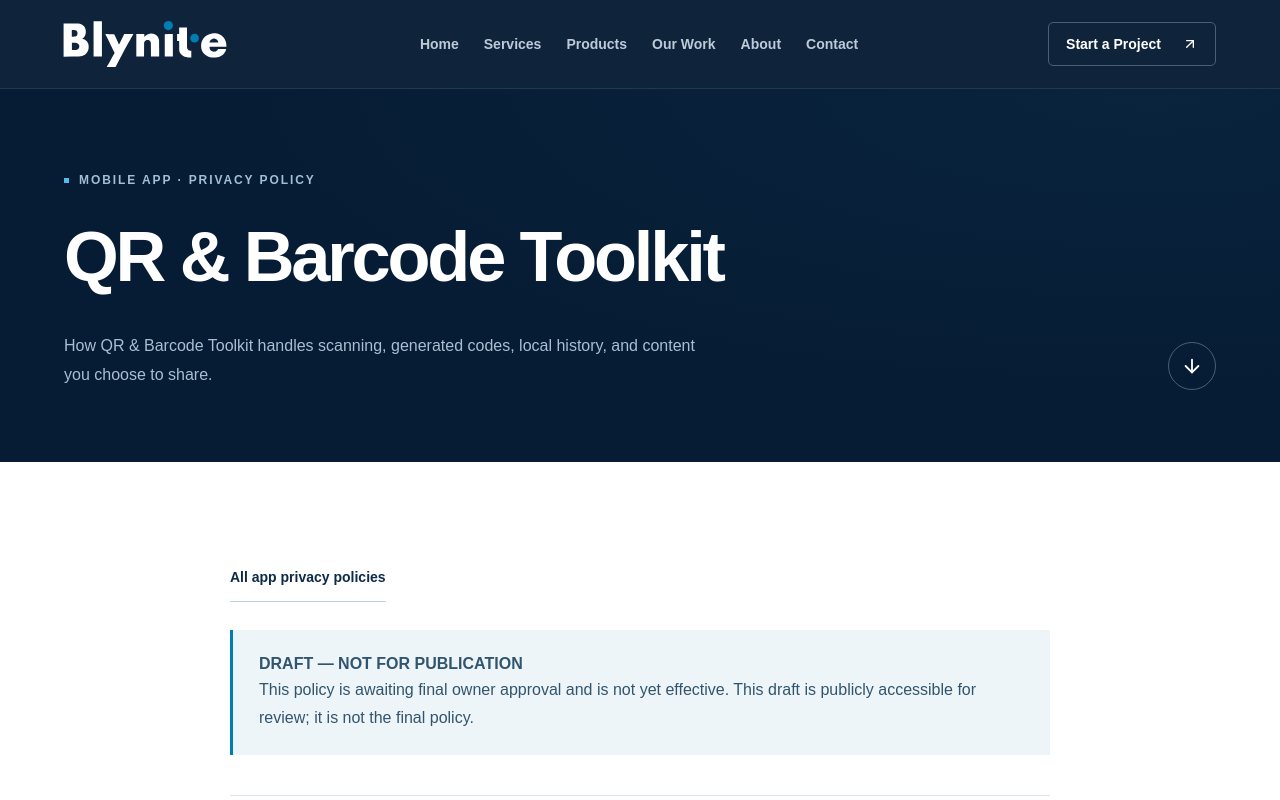
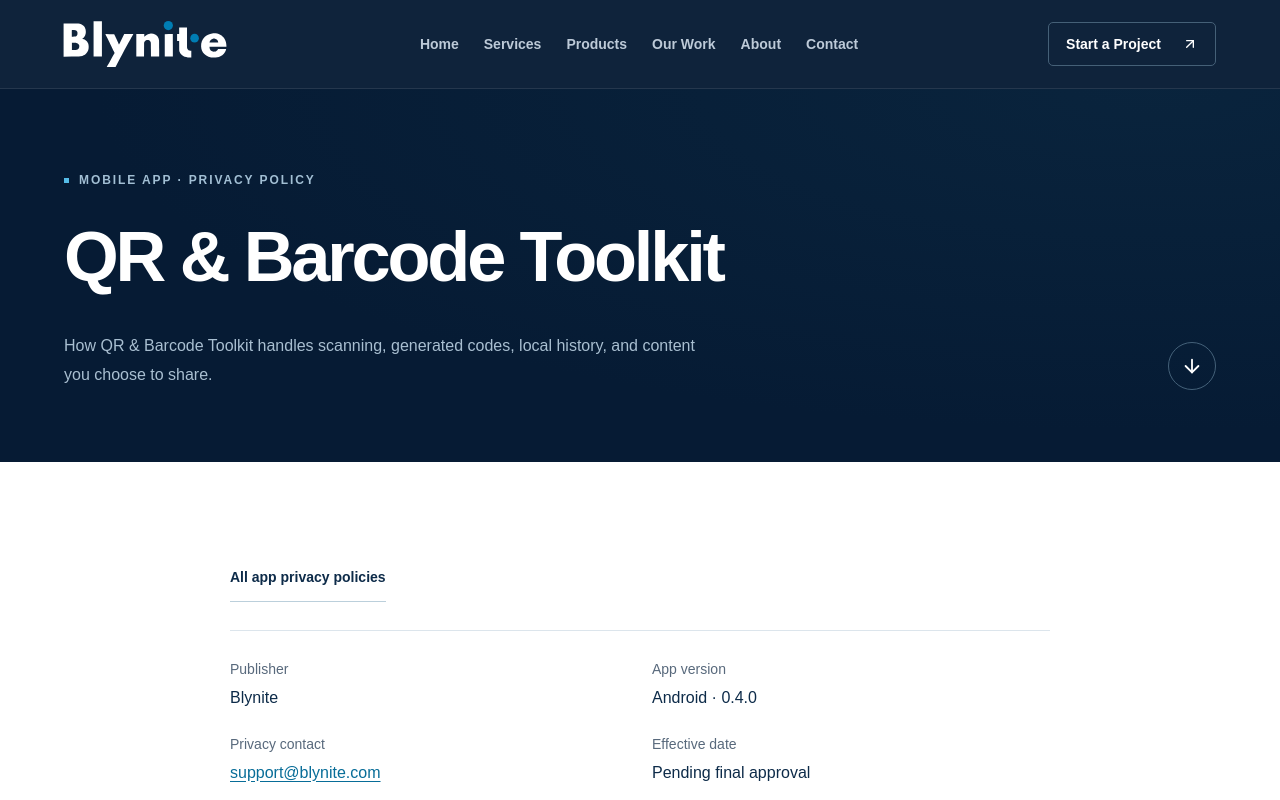
Before and after one commit to amirmustafamtp/blynite, a Next.js app: page /apps/qr-barcode-toolkit/privacy in a window 1280 px wide. Shown: the top 800 px of the page. Built offline with nearby package versions, Linux system fonts and the light colour scheme.

Commit message:
Hide draft notice box on QR privacy page

```diff
--- a/src/app/apps/[slug]/privacy/page.tsx
+++ b/src/app/apps/[slug]/privacy/page.tsx
@@ -62,7 +62,7 @@
         <Link href="/apps/privacy" className="text-link">
           All app privacy policies
         </Link>
-        {policy.status !== "published" && (
+        {policy.status !== "published" && !policy.hideDraftNotice && (
           <aside className="legal-draft" aria-label="Policy preview status">
             <strong>DRAFT — NOT FOR PUBLICATION</strong>
             <p>
--- a/src/data/app-policies/qr-barcode-toolkit.tsx
+++ b/src/data/app-policies/qr-barcode-toolkit.tsx
@@ -10,6 +10,7 @@
   summary:
     "How QR & Barcode Toolkit handles scanning, generated codes, local history, and content you choose to share.",
   status: "public-preview",
+  hideDraftNotice: true,
   effectiveDate: null,
   sections: [
     {
--- a/src/data/app-policies/types.ts
+++ b/src/data/app-policies/types.ts
@@ -7,6 +7,7 @@
   version: string;
   contactEmail: string;
   summary: string;
+  hideDraftNotice?: boolean;
   sections: { id: string; title: string; content: ReactNode }[];
 } & (
   | { status: "preview" | "public-preview"; effectiveDate: null }
```
Also changed, not shown: 2 other files (tests, documents, lock files or other folders).
